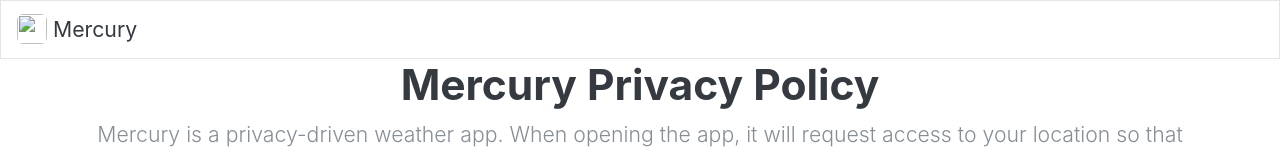
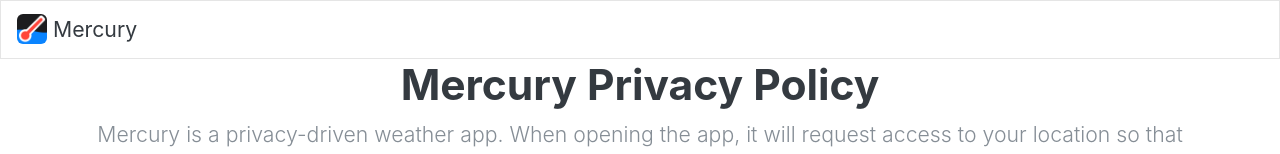
Before and after one commit to AEJester/aejester.github.io, a plain HTML site: page privacy-policy/privacy-policy.html in a window 1280 px wide. Shown: the top 154 px of the page. Drawn offline with nearby package versions, Linux system fonts and the light colour scheme.

Commit message:
Update privacy-policy.html

```diff
--- a/privacy-policy/privacy-policy.html
+++ b/privacy-policy/privacy-policy.html
@@ -15,7 +15,7 @@
     <!-- Image and text -->
     <nav class="navbar navbar-light bg-light">
       <a class="navbar-brand" href="#">
-        <img src="./Mercury.png" width="30" height="30" style="border-radius:20%;" class="d-inline-block align-top" alt="" loading="lazy">
+        <img src="../Mercury.png" width="30" height="30" style="border-radius:20%;" class="d-inline-block align-top" alt="" loading="lazy">
         Mercury
       </a>
     </nav>
```
